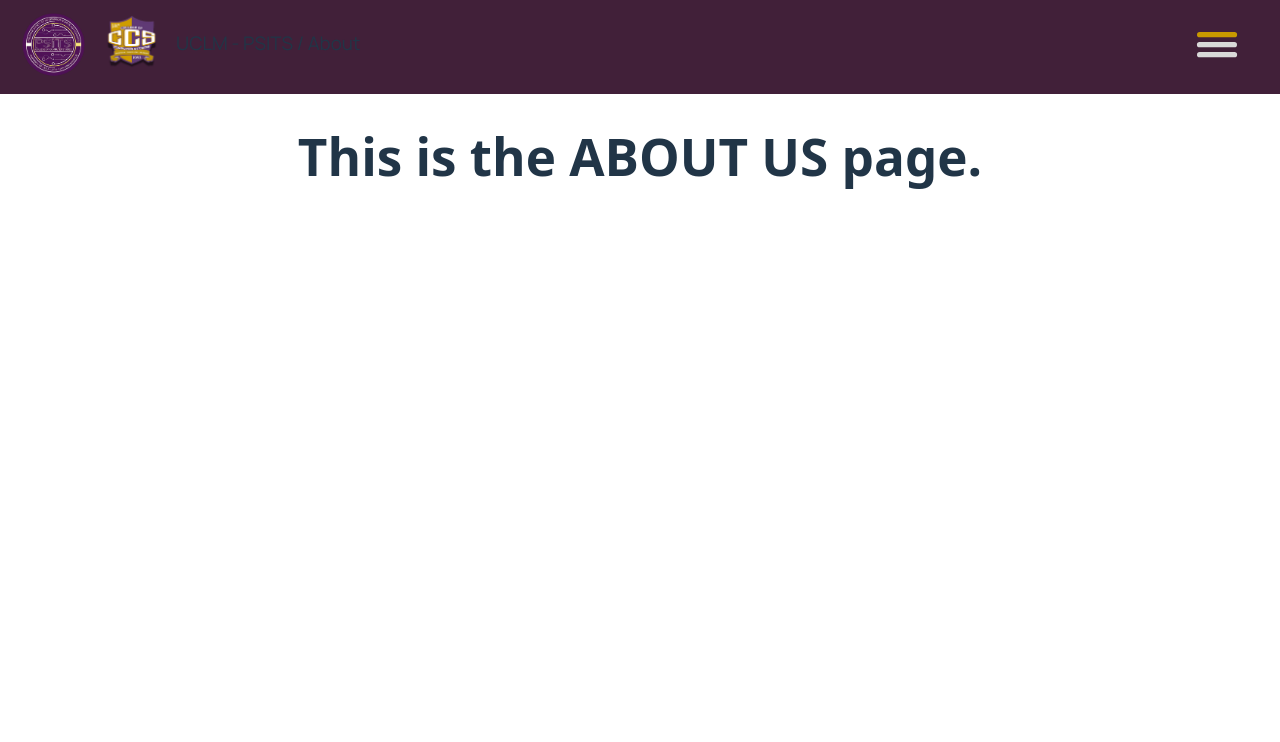
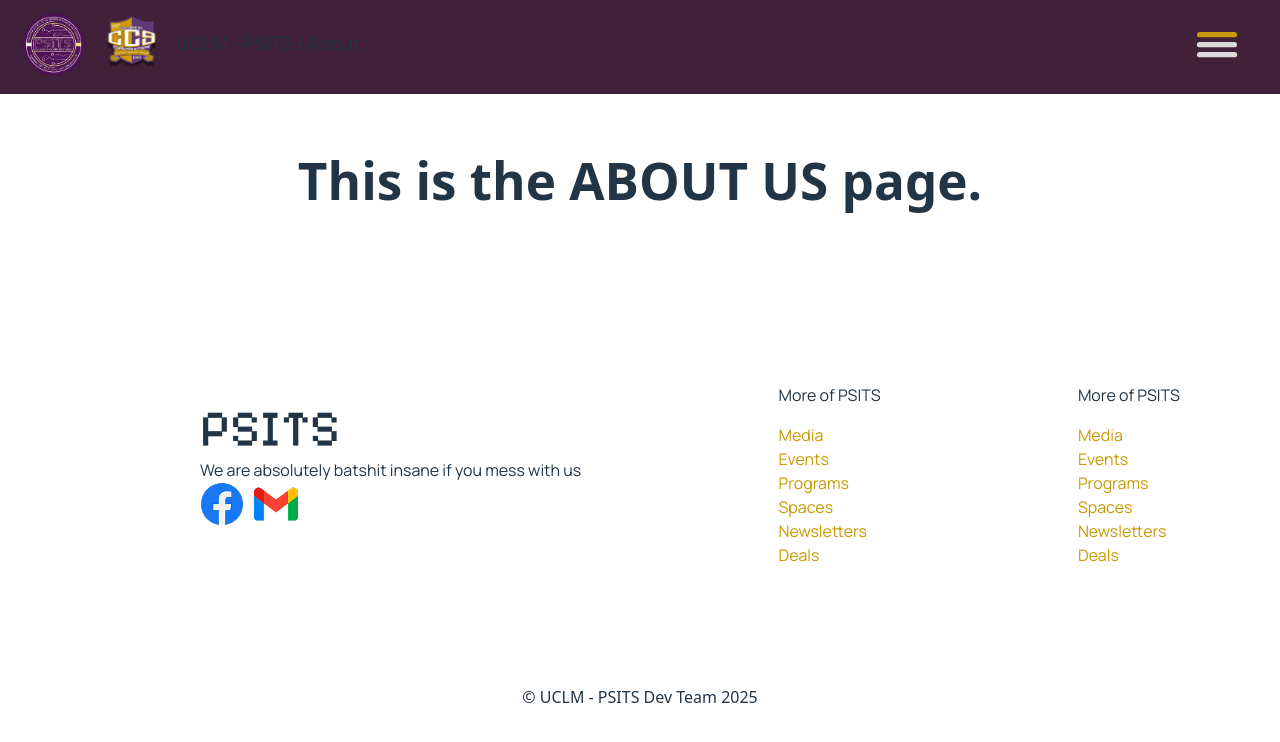
Before and after one commit to ire-zepelli/psits-website, a React (Vite) app: page /about in a window 1280 px wide. Shown: the top 742 px of the page. Built offline with nearby package versions, Linux system fonts and the light colour scheme; a web font is replaced by a local one.

Commit message:
[+] added footer to all pages

```diff
--- a/src/components/Pages/About.jsx
+++ b/src/components/Pages/About.jsx
@@ -1,10 +1,14 @@
+import Footer from "../Footer/Footer";
 import Header from "../Header/Header";
 
 const About = () => {
   return (
     <>
       <Header />
+      <br />
       <h1>This is the ABOUT US page.</h1>
+      <br />
+      <Footer />
     </>
   );
 };
--- a/src/components/Pages/Events.jsx
+++ b/src/components/Pages/Events.jsx
@@ -1,10 +1,14 @@
+import Footer from "../Footer/Footer";
 import Header from "../Header/Header";
 
 const Events = () => {
   return (
     <>
       <Header />
+      <br />
       <h1>This is the EVENTS page.</h1>
+      <br />
+      <Footer />
     </>
   );
 };
--- a/src/components/Pages/NotFoundPage.jsx
+++ b/src/components/Pages/NotFoundPage.jsx
@@ -4,7 +4,10 @@ const NotFoundPage = () => {
   return (
     <>
       <Header />
+      <br />
       <h1>Error 404: Page Not Found!</h1>
+      <br />
+      <Footer />
     </>
   );
 };
```
